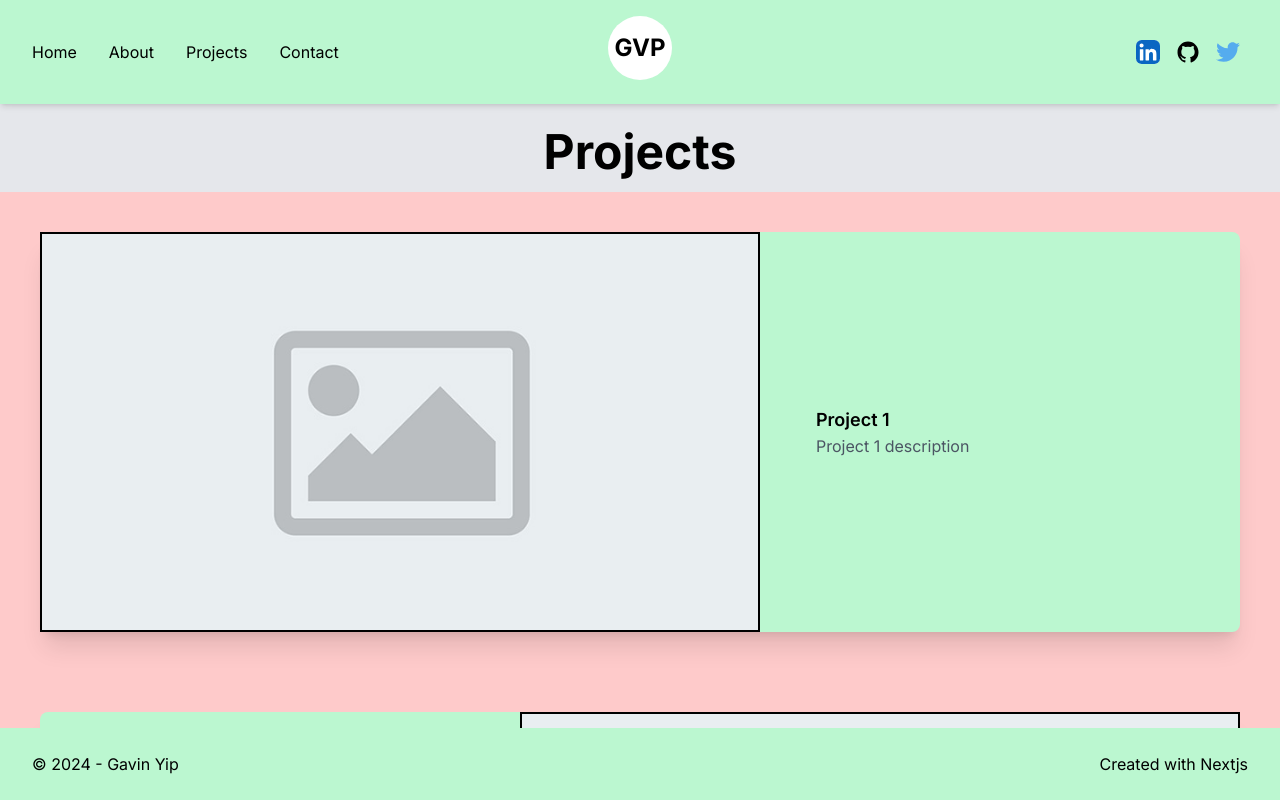
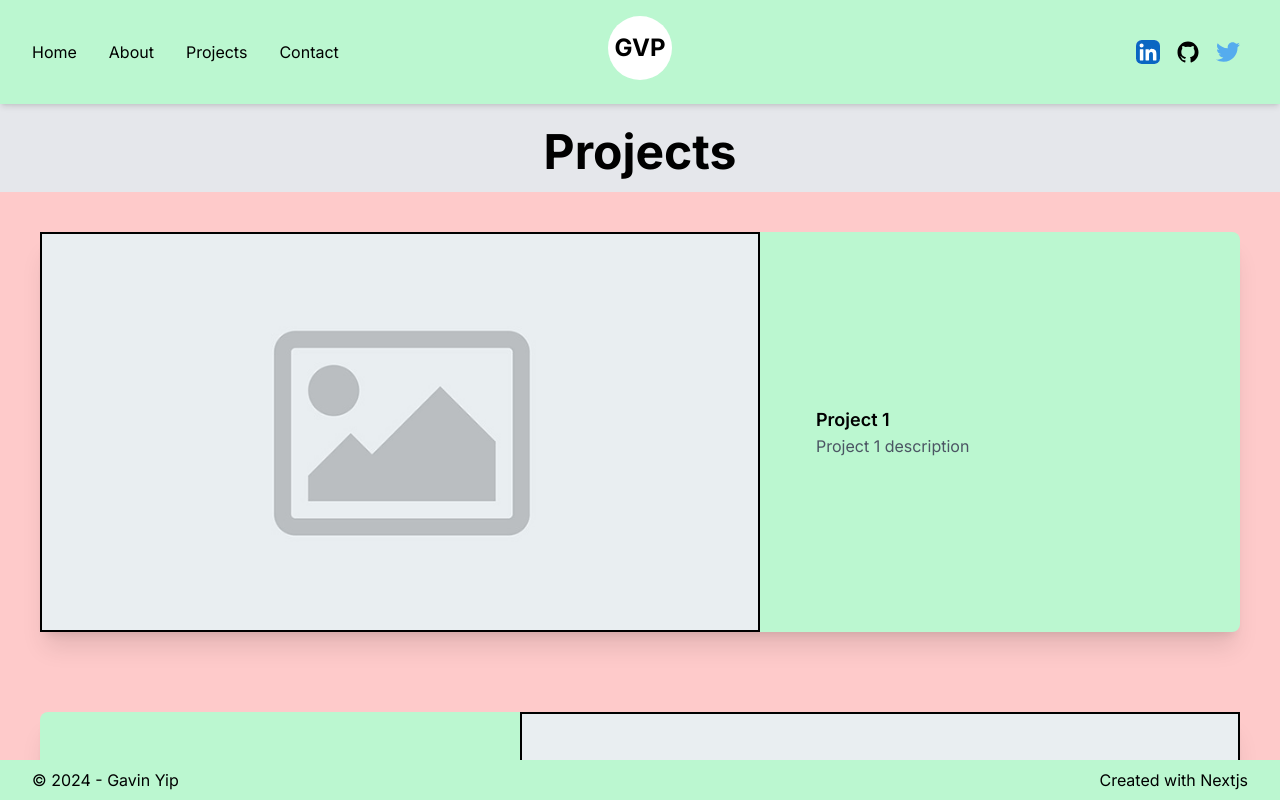
Before and after one commit to Gavinpiy/portfolio, a Next.js app: page /projects in a window 1280 px wide. Built offline with nearby package versions, Linux system fonts and the light colour scheme.

Commit message:
footer styling

```diff
--- a/app/projects/page.jsx
+++ b/app/projects/page.jsx
@@ -2,7 +2,7 @@ import Image from "next/image";
 
 const Projects = () => {
   return (
-    <section className="flex flex-col items-center w-full pt-4 bg-gray-200">
+    <section className="flex flex-col items-center w-full py-4 pb-20 bg-gray-200">
       <h1 className="text-5xl font-bold p-4">Projects</h1>
 
       <div className=" container bg-red-200 flex flex-col justify-center items-center w-full gap-20 p-10">
--- a/app/template.jsx
+++ b/app/template.jsx
@@ -13,7 +13,7 @@ export default function Template({ children }) {
       <header className="fixed top-0 w-full z-10">
         <Header />
       </header>
-      <main className="overflow-y-scroll flex-grow pt-24 pb-20">
+      <main className="overflow-y-scroll flex-grow pt-24 pb-10">
         <motion.main
           variants={variants}
           initial="hidden"
--- a/components/Footer.jsx
+++ b/components/Footer.jsx
@@ -1,6 +1,6 @@
 const Footer = () => {
   return (
-    <footer className="flex bg-green-200 items-center py-6 px-8 justify-between w-full">
+    <footer className="flex bg-green-200 items-center py-2 px-8 justify-between w-full">
       <p>© 2024 - Gavin Yip</p>
       <p>Created with Nextjs</p>
     </footer>
```
